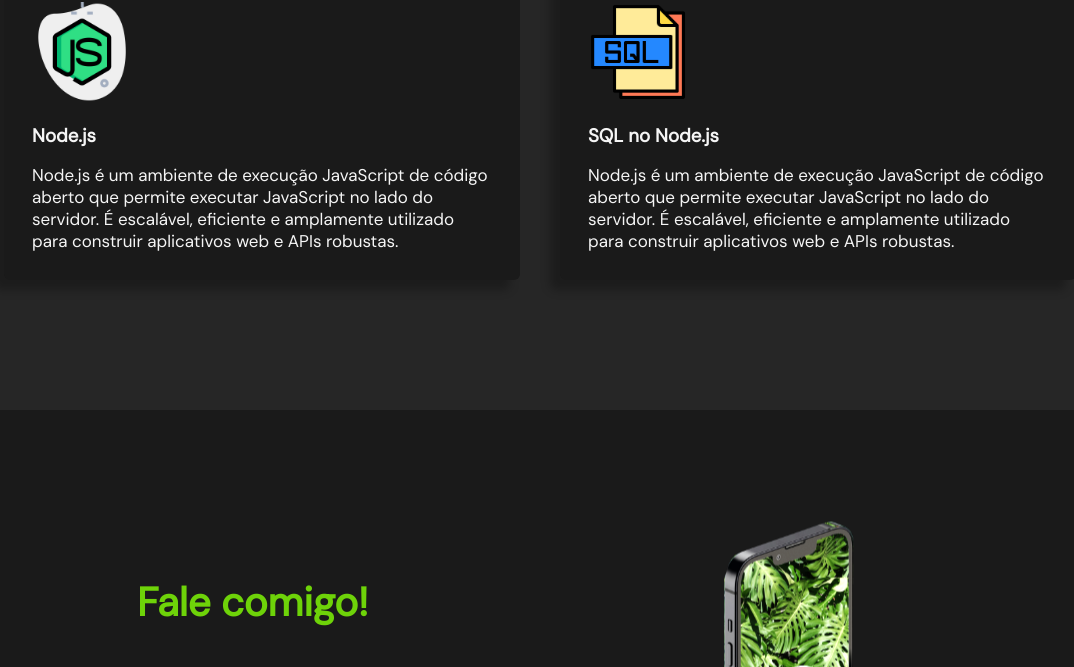
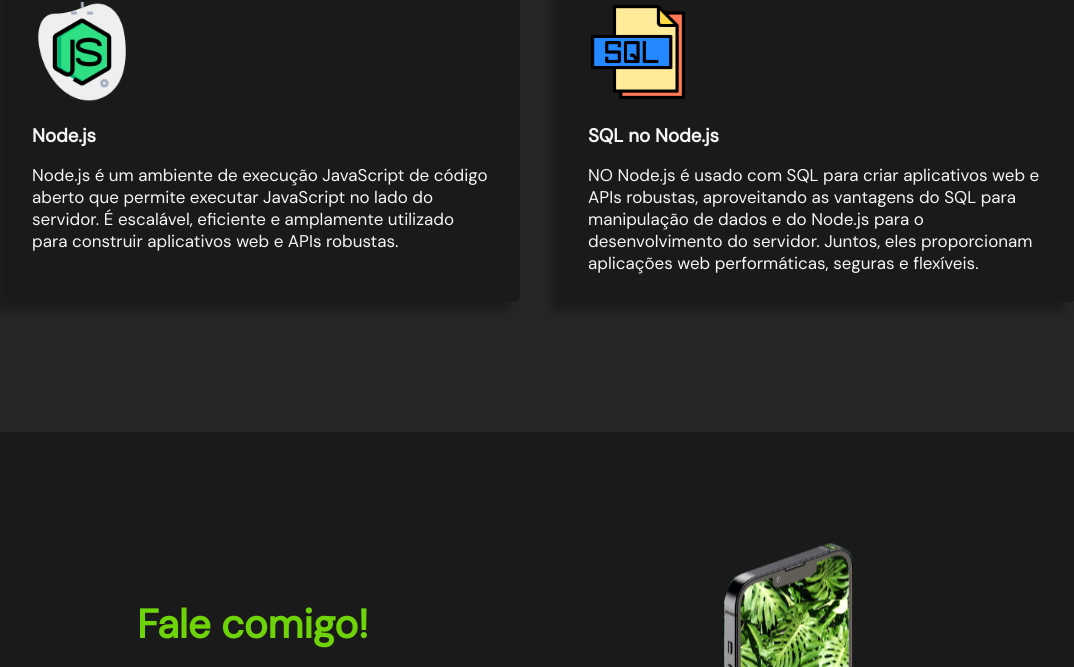
Before and after one commit to Samuelgsss/Novoportfolio, a plain HTML site: page index.html in a window 1280 px wide. Shown: the part 2799-3466 px from the top of the page, without its empty margins (100-1174 px from the left). Drawn offline with nearby package versions, Linux system fonts and the light colour scheme; a web font is replaced by a local one.

Commit message:
Update index.html

```diff
--- a/index.html
+++ b/index.html
@@ -340,9 +340,7 @@
 
               <h3>SQL no Node.js</h3>
               <p>
-                Node.js é um ambiente de execução JavaScript de código aberto que permite executar JavaScript no lado do servidor.
-                 É escalável,
-                 eficiente e amplamente utilizado para construir aplicativos web e APIs robustas.
+                NO Node.js é usado com SQL para criar aplicativos web e APIs robustas, aproveitando as vantagens do SQL para manipulação de dados e do Node.js para o desenvolvimento do servidor. Juntos, eles proporcionam aplicações web performáticas, seguras e flexíveis.
               </p>
             </div>
           </div>
```
